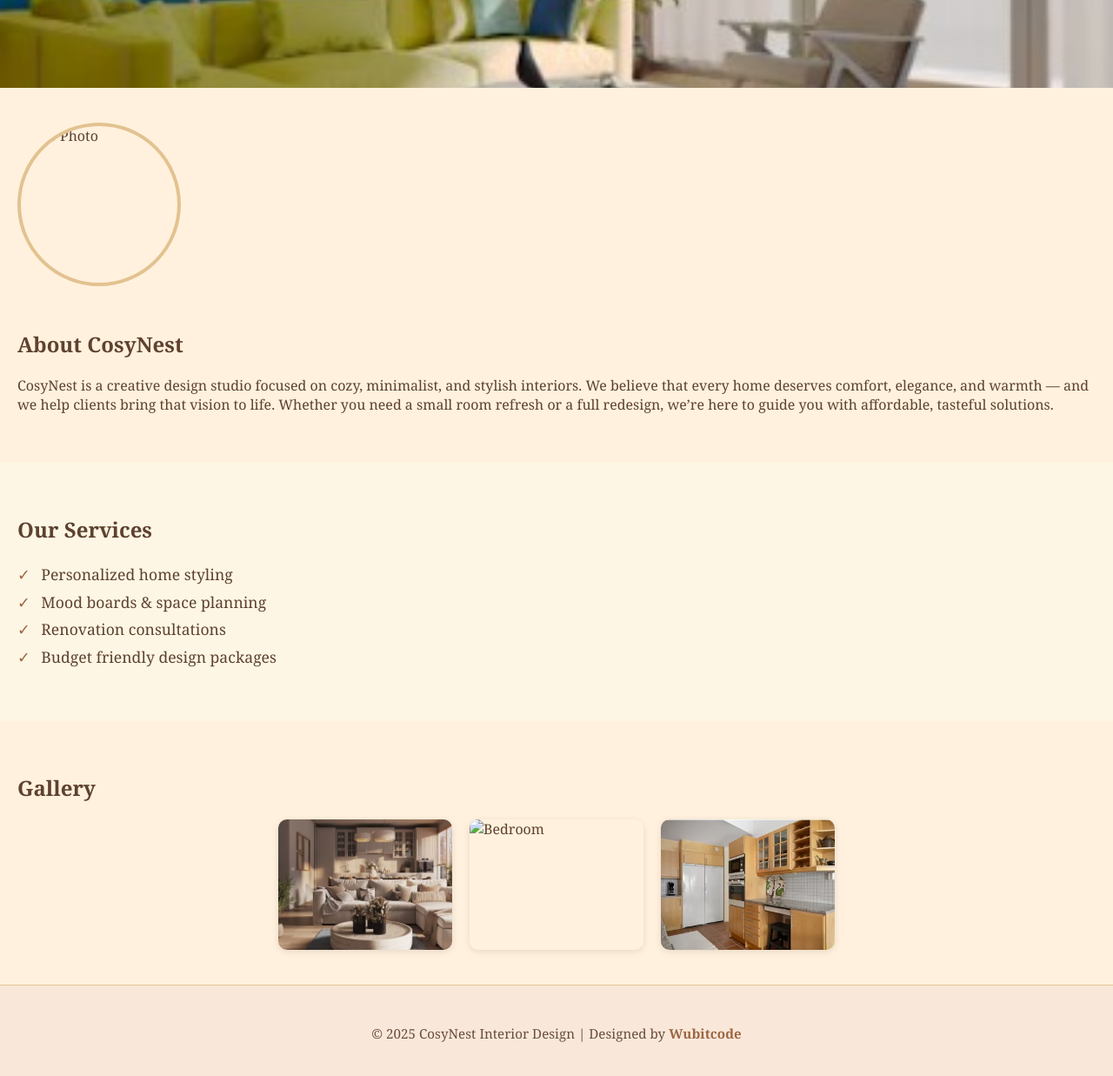
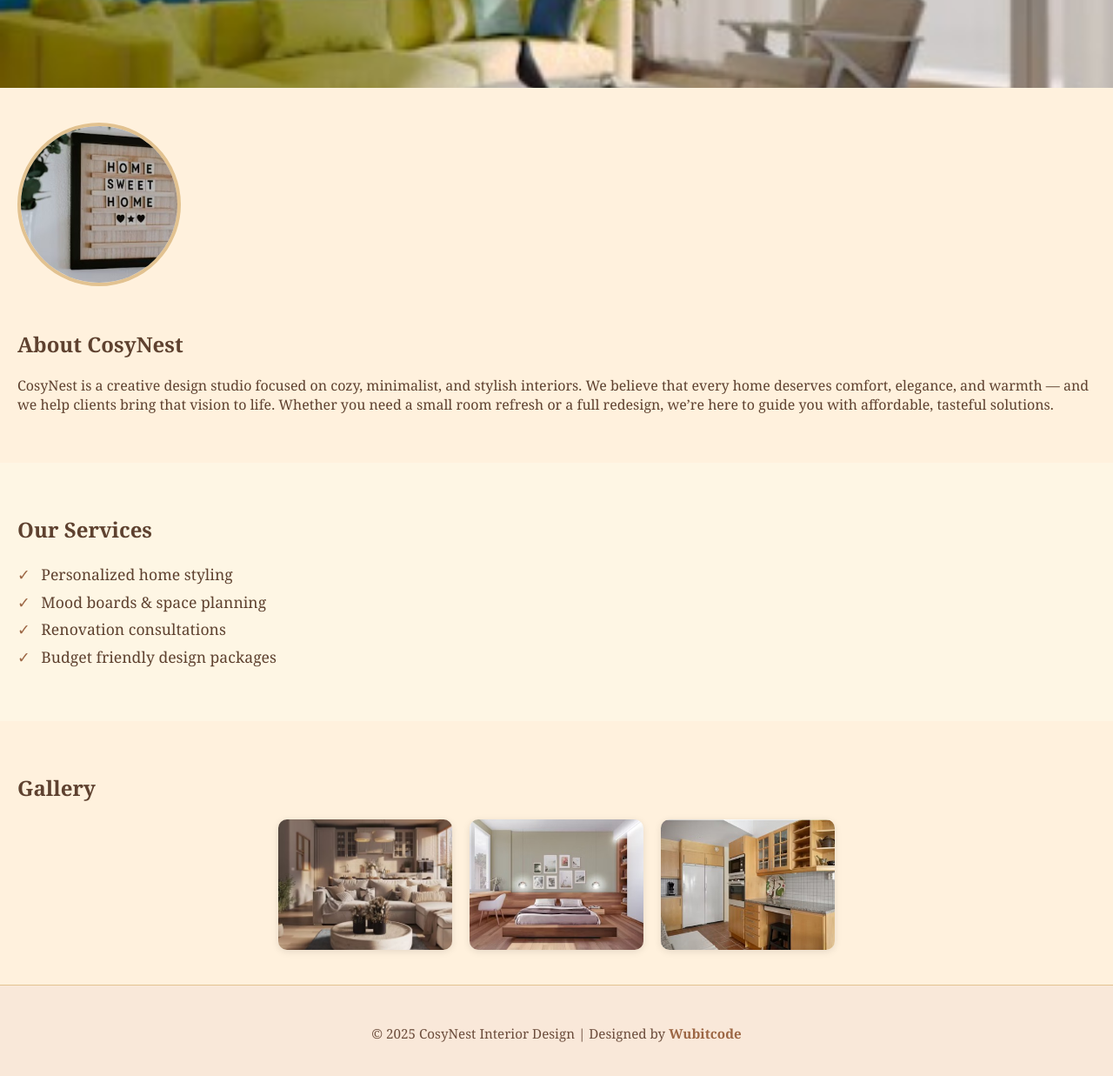
Before and after one commit to Wubitcode/Wubitcode.github.io, a plain HTML site: page index.html in a window 1280 px wide. Shown: the part 245-1482 px from the top of the page at 87% size. Drawn offline with Linux system fonts and the light colour scheme.

Commit message:
My final version

```diff
--- a/index.html
+++ b/index.html
@@ -15,7 +15,7 @@
   </header>
 
   <section class="about">
-    <img src="assets/images/bio-temp.jpg" alt="Bio Photo" class="bio-image" />
+    <img src="assets/images/bio.jpg" alt="Bio Photo" class="bio-image" />
     <div>
       <h2>About CosyNest</h2>
       <p>
@@ -37,7 +37,7 @@
     <h2>Gallery</h2>
     <div class="gallery-images">
       <img src="assets/images/living-room.jpg" alt="Living Room Design" />
-      <img src="assets/images/bedroom-temp.jpg" alt="Bedroom" />
+      <img src="assets/images/bedroom.jpg" alt="Bedroom" />
       <img src="assets/images/kitchen.jpg" alt="Kitchen" />
     </div>
   </section>
```
